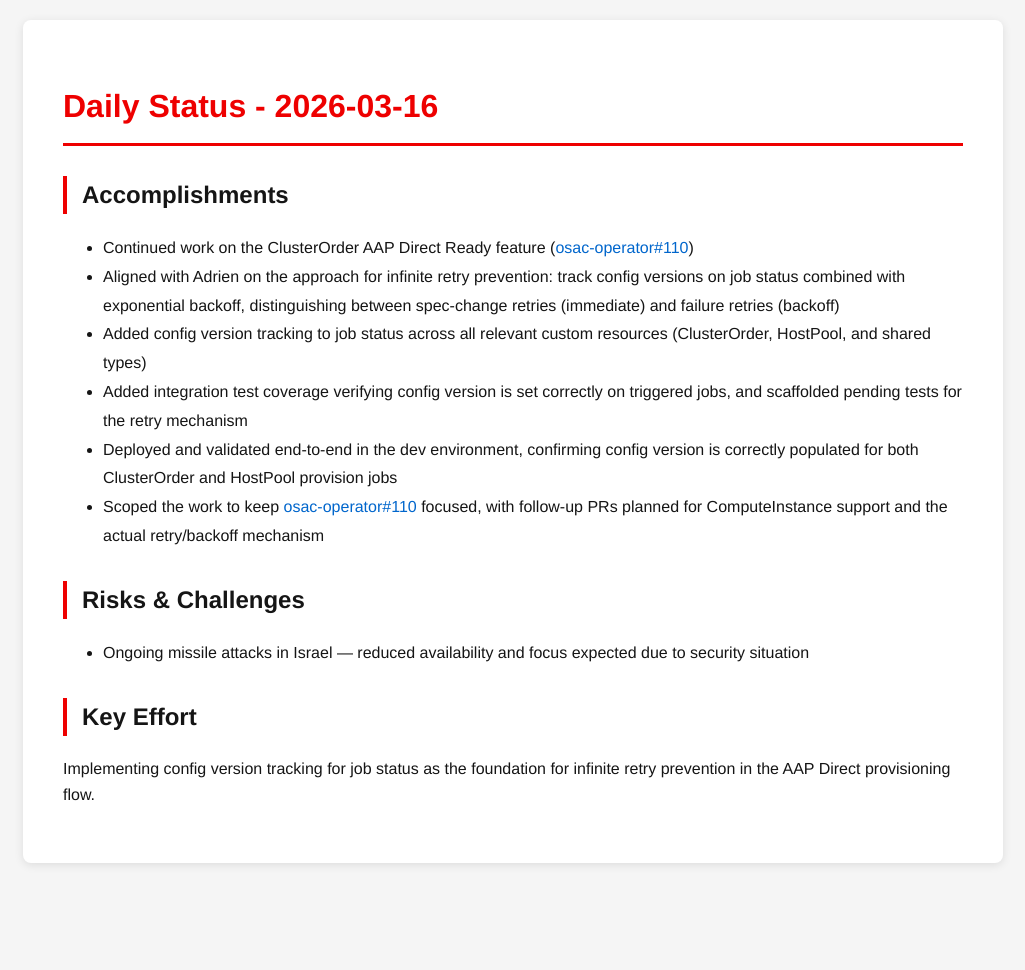
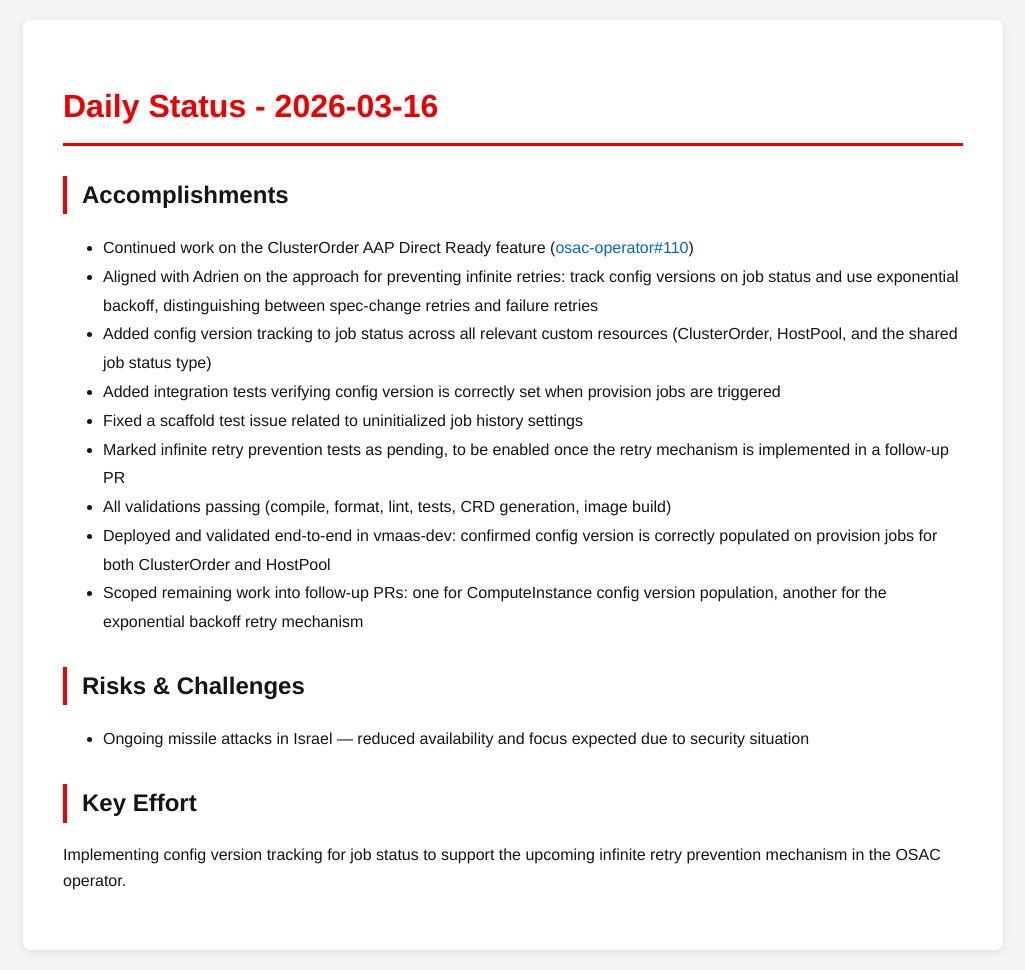
Before and after one commit to tzvatot/daily-status, a Jekyll site: the page built from 2026-03-16.md, in a window 1280 px wide. Shown: the whole page, without its empty margins (127-1152 px from the left). Built offline with Jekyll 4.4.1, drawn with Linux system fonts in a browser that asks for light colours; before the commit the page ends 900 px from its top, so only the background shows below that.

Commit message:
Daily status update - 2026-03-16

```diff
--- a/2026-03-16.md
+++ b/2026-03-16.md
@@ -8,14 +8,17 @@ date: 2026-03-16
 
 ## Accomplishments
 - Continued work on the ClusterOrder AAP Direct Ready feature ([osac-operator#110](https://github.com/osac-project/osac-operator/pull/110))
-- Aligned with Adrien on the approach for infinite retry prevention: track config versions on job status combined with exponential backoff, distinguishing between spec-change retries (immediate) and failure retries (backoff)
-- Added config version tracking to job status across all relevant custom resources (ClusterOrder, HostPool, and shared types)
-- Added integration test coverage verifying config version is set correctly on triggered jobs, and scaffolded pending tests for the retry mechanism
-- Deployed and validated end-to-end in the dev environment, confirming config version is correctly populated for both ClusterOrder and HostPool provision jobs
-- Scoped the work to keep [osac-operator#110](https://github.com/osac-project/osac-operator/pull/110) focused, with follow-up PRs planned for ComputeInstance support and the actual retry/backoff mechanism
+- Aligned with Adrien on the approach for preventing infinite retries: track config versions on job status and use exponential backoff, distinguishing between spec-change retries and failure retries
+- Added config version tracking to job status across all relevant custom resources (ClusterOrder, HostPool, and the shared job status type)
+- Added integration tests verifying config version is correctly set when provision jobs are triggered
+- Fixed a scaffold test issue related to uninitialized job history settings
+- Marked infinite retry prevention tests as pending, to be enabled once the retry mechanism is implemented in a follow-up PR
+- All validations passing (compile, format, lint, tests, CRD generation, image build)
+- Deployed and validated end-to-end in vmaas-dev: confirmed config version is correctly populated on provision jobs for both ClusterOrder and HostPool
+- Scoped remaining work into follow-up PRs: one for ComputeInstance config version population, another for the exponential backoff retry mechanism
 
 ## Risks & Challenges
 - Ongoing missile attacks in Israel — reduced availability and focus expected due to security situation
 
 ## Key Effort
-Implementing config version tracking for job status as the foundation for infinite retry prevention in the AAP Direct provisioning flow.
+Implementing config version tracking for job status to support the upcoming infinite retry prevention mechanism in the OSAC operator.
```
